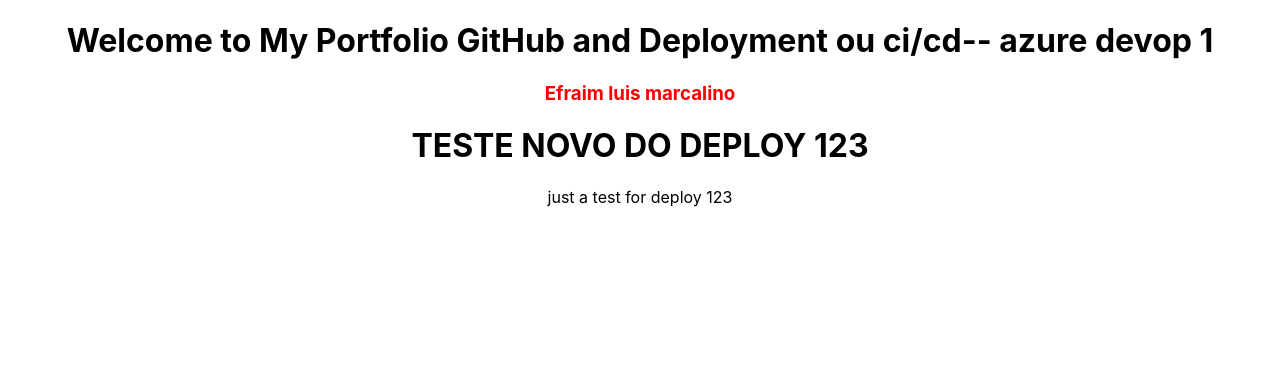
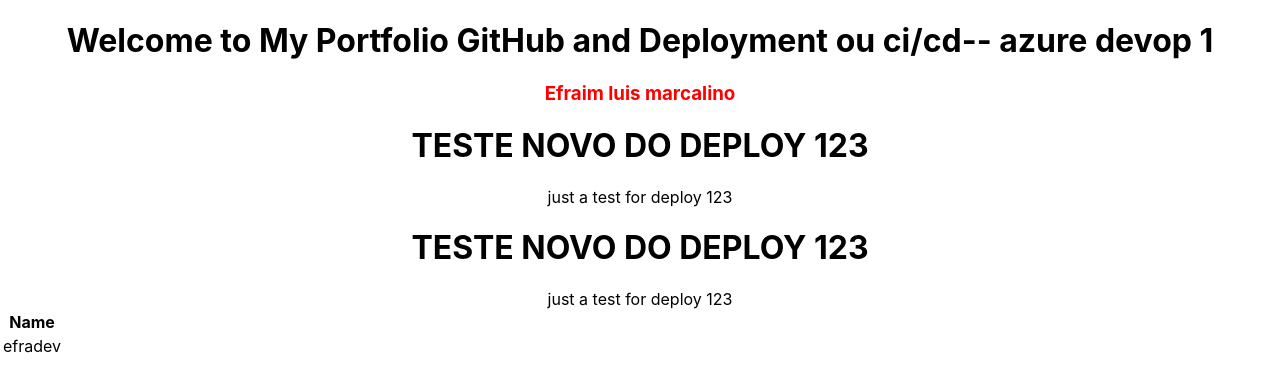
Before and after one commit to EfraimDeveloper/Portfolio, a React (Create React App) app: page / in a window 1280 px wide. Shown: the top 392 px of the page. Built offline with nearby package versions, Linux system fonts and the light colour scheme.

Commit message:
end-test

```diff
--- a/src/App.js
+++ b/src/App.js
@@ -10,6 +10,21 @@
     <h1>TESTE NOVO DO DEPLOY 123</h1>
 
       just a test for deploy 123
+
+      <h1>TESTE NOVO DO DEPLOY 123</h1>
+
+      just a test for deploy 123
+
+      <table>
+        <tr>
+          <th>Name</th>
+        </tr>
+        <tr>
+          <td>efradev</td>
+        </tr>
+      </table>
+
+
       </div>
   );
 }
```
